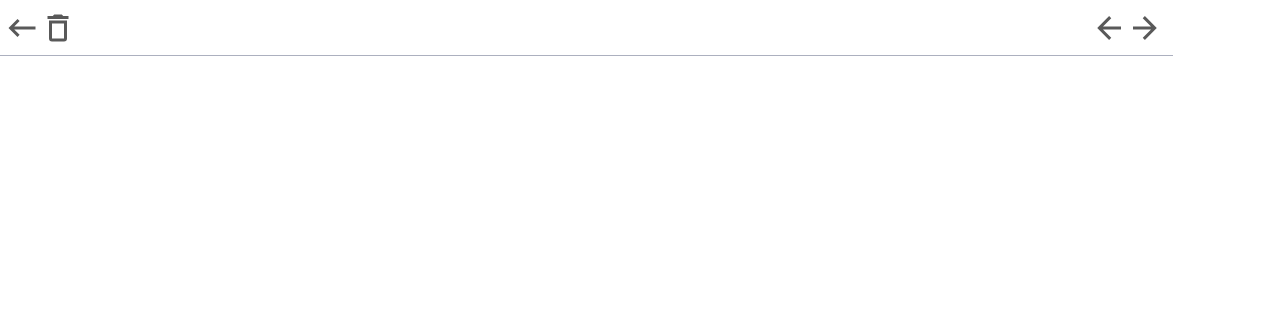
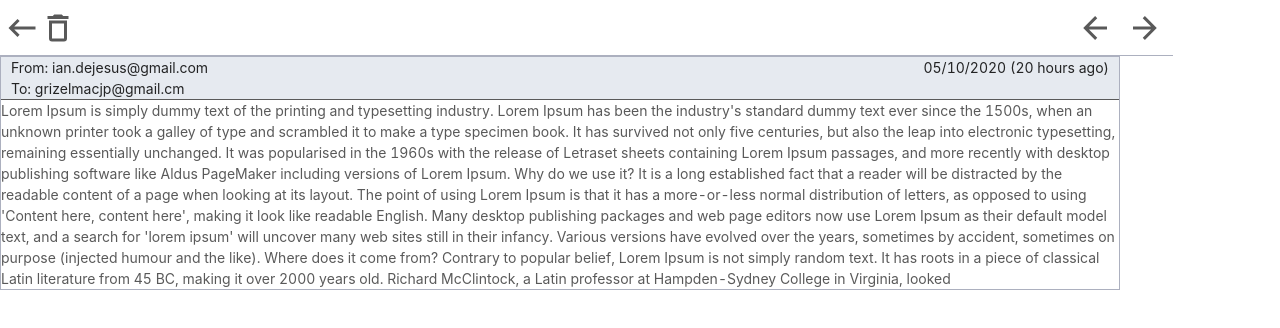
Before and after one commit to iandjx/antd-react-interview-challenge, a React (Create React App) app: page / in a window 1280 px wide. Shown: the top 328 px of the page. Built offline with nearby package versions, Linux system fonts and the light colour scheme.

Commit message:
Added static data and styling on SingleEmail component

```diff
--- a/src/components/SingleEmail.tsx
+++ b/src/components/SingleEmail.tsx
@@ -1,16 +1,17 @@
 import React from "react";
-import { Row, Col } from "antd";
-import { FontAwesomeIcon } from "@fortawesome/react-fontawesome";
-import { faTrash } from "@fortawesome/free-solid-svg-icons";
+import { Row, Col, Typography } from "antd";
+
 import { mdiDeleteOutline } from "@mdi/js";
 import Icon from "@mdi/react";
 import { mdiKeyboardBackspace } from "@mdi/js";
 import { mdiArrowLeft } from "@mdi/js";
 import { mdiArrowRight } from "@mdi/js";
 
+const { Text } = Typography;
 export const SingleEmail = () => {
   return (
-    <Row align="middle" className="col-icons">
+    <>
+      <Row align="middle" className="col-icons" justify="center">
         <Col
           span={22}
           style={{
@@ -44,7 +45,7 @@ export const SingleEmail = () => {
             size={1.5}
             //   color="grey"
             className="modal-icon"
-          style={{ marginLeft: "auto" }}
+            style={{ marginLeft: "auto", marginRight: "1em" }}
           />
           <Icon
             path={mdiArrowRight}
@@ -55,5 +56,76 @@ export const SingleEmail = () => {
           />
         </Col>
       </Row>
+      <Row align="middle" justify="center">
+        <Col span={21} style={{ border: "1px solid #acb0bf" }}>
+          <Row
+            style={{
+              background: "#e6eaf0",
+            }}
+          >
+            <Col
+              span={24}
+              style={{
+                display: "flex",
+                paddingRight: "10px",
+                paddingLeft: "10px",
+              }}
+            >
+              <Text>From: ian.dejesus@gmail.com</Text>
+              <Text style={{ marginLeft: "auto" }}>
+                05/10/2020 (20 hours ago)
+              </Text>
+            </Col>
+          </Row>
+          <Row
+            style={{
+              background: "#e6eaf0",
+              paddingRight: "10px",
+              paddingLeft: "10px",
+            }}
+          >
+            <Col
+              span={24}
+              style={{
+                display: "flex",
+              }}
+            >
+              <Text>To: grizelmacjp@gmail.cm</Text>
+            </Col>
+          </Row>
+          <Row>
+            <Col
+              span={24}
+              style={{ borderTopStyle: "solid", borderTopWidth: "1px" }}
+            >
+              Lorem Ipsum is simply dummy text of the printing and typesetting
+              industry. Lorem Ipsum has been the industry's standard dummy text
+              ever since the 1500s, when an unknown printer took a galley of
+              type and scrambled it to make a type specimen book. It has
+              survived not only five centuries, but also the leap into
+              electronic typesetting, remaining essentially unchanged. It was
+              popularised in the 1960s with the release of Letraset sheets
+              containing Lorem Ipsum passages, and more recently with desktop
+              publishing software like Aldus PageMaker including versions of
+              Lorem Ipsum. Why do we use it? It is a long established fact that
+              a reader will be distracted by the readable content of a page when
+              looking at its layout. The point of using Lorem Ipsum is that it
+              has a more-or-less normal distribution of letters, as opposed to
+              using 'Content here, content here', making it look like readable
+              English. Many desktop publishing packages and web page editors now
+              use Lorem Ipsum as their default model text, and a search for
+              'lorem ipsum' will uncover many web sites still in their infancy.
+              Various versions have evolved over the years, sometimes by
+              accident, sometimes on purpose (injected humour and the like).
+              Where does it come from? Contrary to popular belief, Lorem Ipsum
+              is not simply random text. It has roots in a piece of classical
+              Latin literature from 45 BC, making it over 2000 years old.
+              Richard McClintock, a Latin professor at Hampden-Sydney College in
+              Virginia, looked
+            </Col>
+          </Row>
+        </Col>
+      </Row>
+    </>
   );
 };
```
Lines whose indentation alone changed are shown as unchanged.
